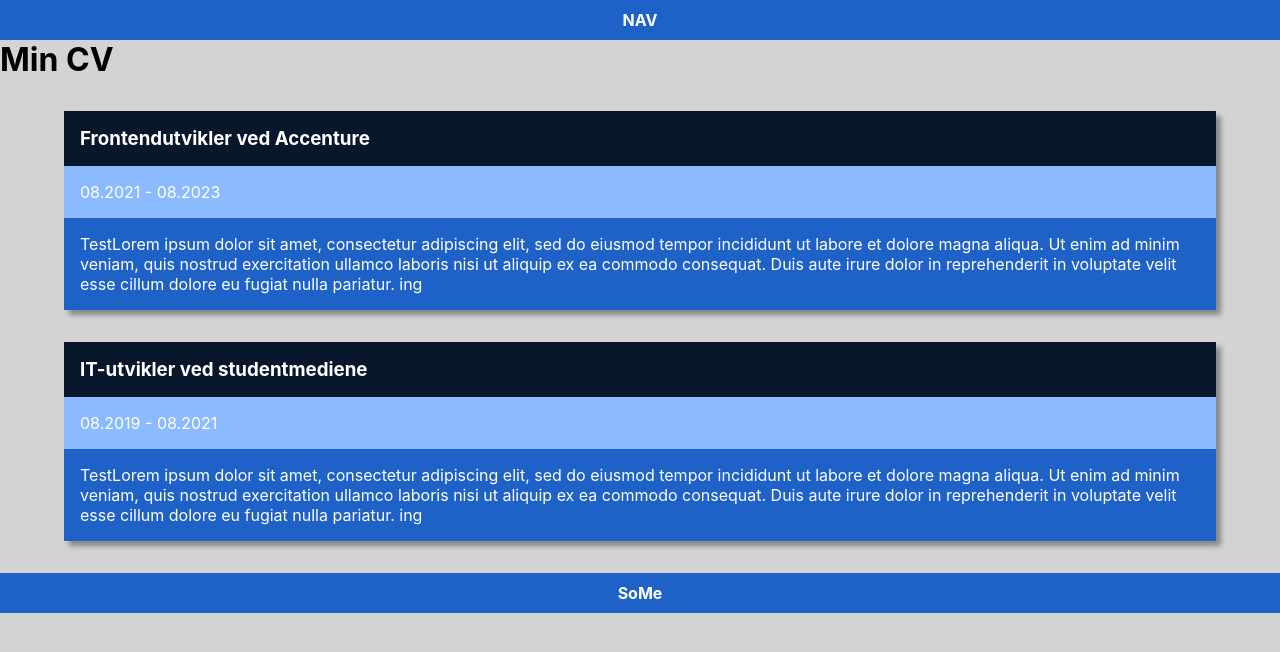
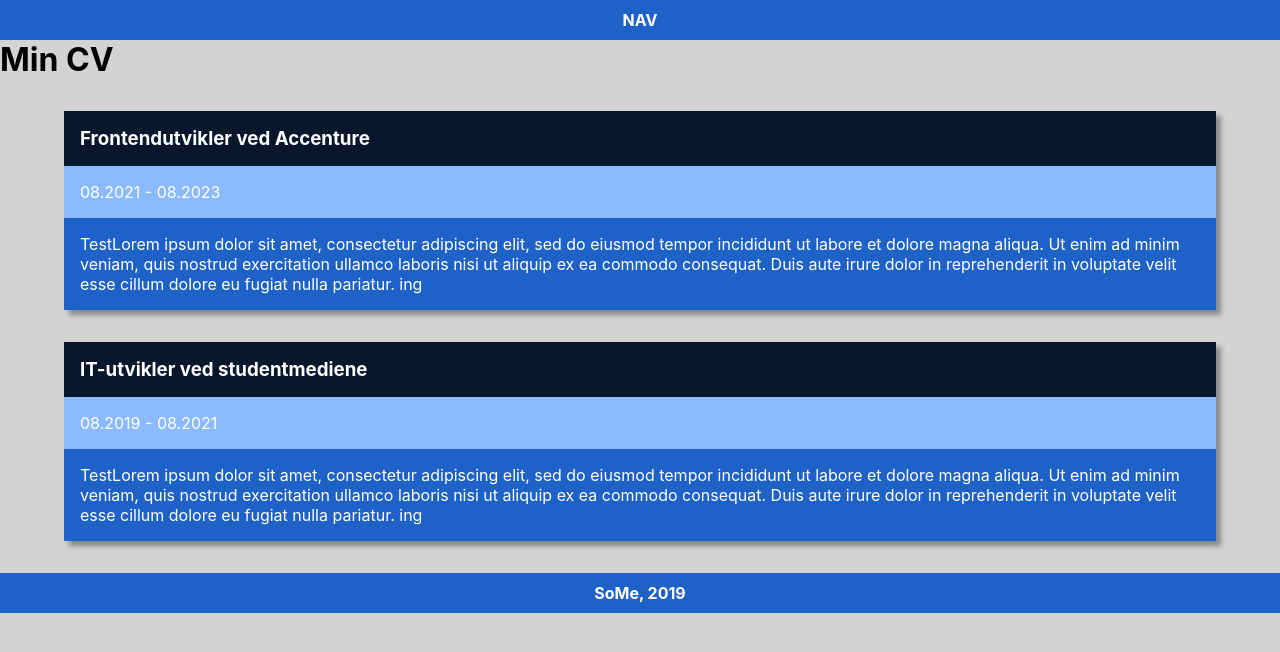
Before and after one commit to haalmarc/CV, a React (Create React App) app: page / in a window 1280 px wide. Shown: the top 652 px of the page. Built offline with nearby package versions, Linux system fonts and the light colour scheme.

Commit message:
Add year

```diff
--- a/src/components/Footer/index.js
+++ b/src/components/Footer/index.js
@@ -3,7 +3,7 @@ import './index.css';
 
 const Footer = () => (
   <footer>
-    <h4>SoMe</h4>
+    <h4>SoMe, 2019</h4>
   </footer>
 );
 
```
